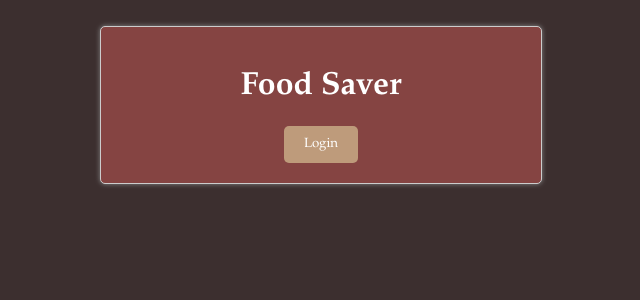
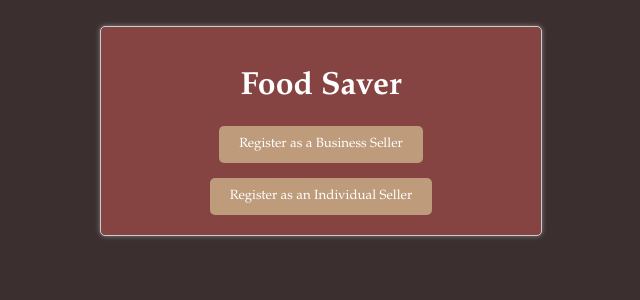
Before and after one commit to duynguyen-264/FoodSavers, a React (Create React App) app in the folder foodsaver/: page /SellerRegistrationPage in a window 1280 px wide. Shown: the top 300 px of the page, without its empty margins (319-959 px from the left). Built offline with nearby package versions, Linux system fonts and the light colour scheme.

Commit message:
update seller registration page

```diff
--- a/foodsaver/src/Webpages/SellerRegistrationPage.js
+++ b/foodsaver/src/Webpages/SellerRegistrationPage.js
@@ -45,8 +45,11 @@ function SellerRegistrationPage() {
       <>
           <div className="SellerRegistrationPage">
           <h1>Food Saver</h1>
+          <Link to="/BuyerRegistrationPage">
+            <button>Register as a Business Seller</button>
+          </Link>
           <Link to="/SigninPage">
-            <button>Login</button>
+            <button>Register as an Individual Seller</button>
           </Link>
         </div>
       </>
```
